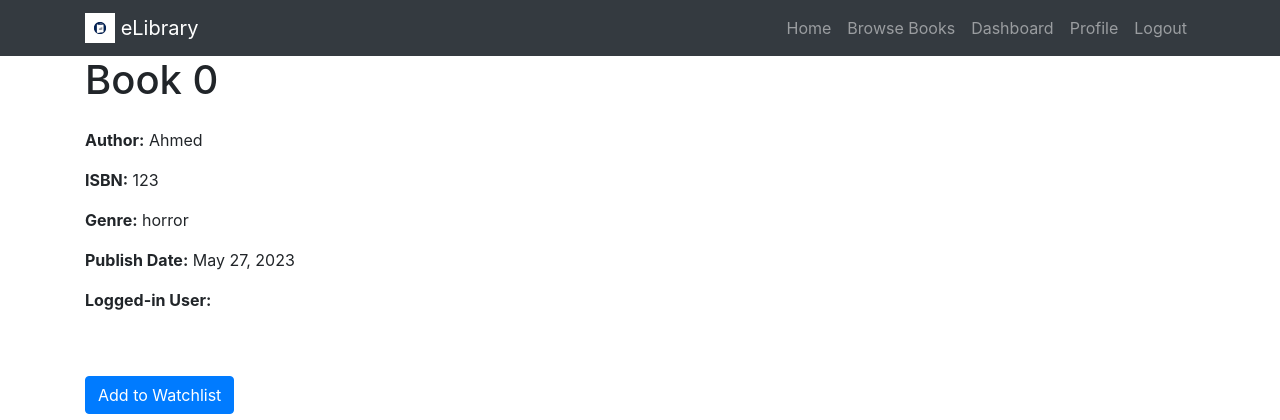
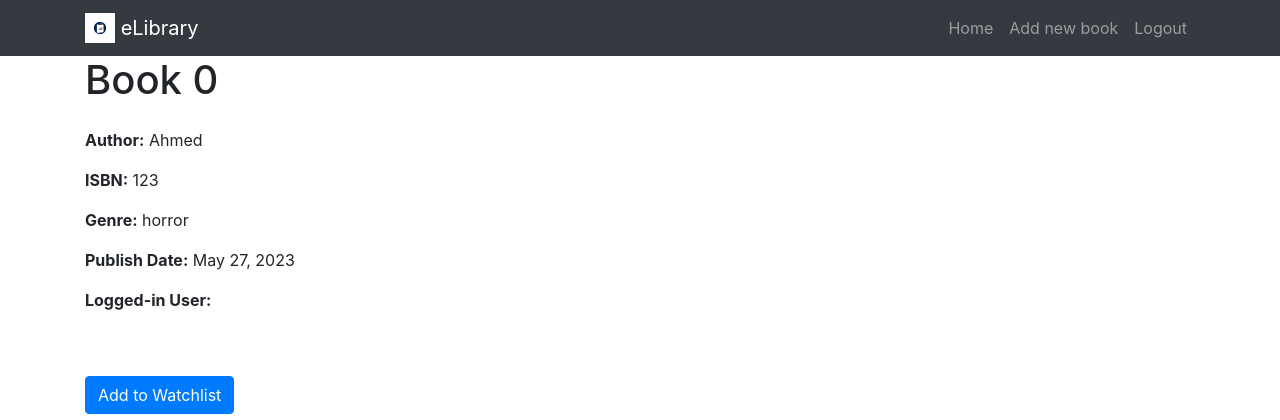
Before and after one commit to AymanBerri/eLibrary, a Django app: a page that uses library_proj/eLibrary/templates/eLibrary/book.html in a window 1280 px wide. Shown: the top 420 px of the page. Run offline with Django 4.2, Linux system fonts and the light colour scheme; data comes from the database, SQL or seed files in the repository; both versions use the stored data as it was after the commit; some libraries are stand-ins or nearby versions.

Commit message:
finished add_page, update_page

```diff
--- a/library_proj/eLibrary/templates/eLibrary/book.html
+++ b/library_proj/eLibrary/templates/eLibrary/book.html
@@ -18,7 +18,7 @@
           <input type="submit" value="Add to Watchlist" class="btn btn-primary mt-5">
         </form>
 
-        <a href="#" class="btn btn-secondary mt-2">Update Book</a>
+        <a href="{% url 'eLibrary:update_book' book.title %}" class="btn btn-secondary mt-2">Update Book</a>
       </div>
     </div>
   </div>
--- a/library_proj/eLibrary/templates/eLibrary/layout.html
+++ b/library_proj/eLibrary/templates/eLibrary/layout.html
@@ -21,13 +21,7 @@
                 <a class="nav-link" href="{% url 'eLibrary:home' %}">Home</a>
             </li>
             <li class="nav-item">
-                <a class="nav-link" href="">Browse Books</a>
-            </li>
-            <li class="nav-item">
-                <a class="nav-link" href="">Dashboard</a>
-            </li>
-            <li class="nav-item">
-                <a class="nav-link" href="">Profile</a>
+                <a class="nav-link" href="{% url 'eLibrary:add_book' %}">Add new book</a>
             </li>
             <li class="nav-item">
                 <a class="nav-link" href="{% url 'eLibrary:logout' %}">Logout</a>
--- a/library_proj/eLibrary/urls.py
+++ b/library_proj/eLibrary/urls.py
@@ -6,8 +6,13 @@
 app_name = 'eLibrary'
 urlpatterns = [
     path('', views.login_view, name='login'),   # First page the user sees
-    path('book/<str:book_title>', views.book_view, name="book_view"),
-    path('register/', views.register_view, name="register"),
-    path('home/', views.home, name='home'),
+    path('book/<str:book_title>', views.book_view, name="book_view"),   #specifc page view
+
+    path('add_book/', views.add_book, name="add_book"),
+    path('book/<str:book_title>/update', views.update_book, name="update_book"),   #update page view
+
+
+    path('register/', views.register_view, name="register"),    #register new user
+    path('home/', views.home, name='home'),     # the list of books
     path('logout/', auth_views.LogoutView.as_view(next_page='eLibrary:login'), name='logout'),  #logs out the user
 ]
--- a/library_proj/eLibrary/views.py
+++ b/library_proj/eLibrary/views.py
@@ -1,3 +1,5 @@
+from datetime import datetime
+from django.contrib.auth.decorators import login_required, user_passes_test
 from django.shortcuts import get_object_or_404, render
 from django.contrib.auth.models import User
 from django.contrib.auth import authenticate, login
@@ -9,12 +11,16 @@
 
 # Create your views here.
 
+@login_required
+@user_passes_test(lambda u: u.is_authenticated, login_url='eLibrary:login') # if user directly puts the home link without loggin in, he is directly directed to login
 def home(request):
     books = Book.objects.all()
 
     return render(request, 'eLibrary/home.html', {
         'books': books,
     })
+
+
 
 def book_view(request, book_title):
     # Retrieve the specific book based on the title
@@ -33,6 +39,41 @@
 
     return render(request, 'eLibrary/book.html', {'book': book})
 
+
+def add_book(request):
+    if request.method == 'POST':
+        title = request.POST['title']
+        author = request.POST['author']
+        isbn = request.POST['isbn']
+        genre = request.POST['genre']
+        publish_date = datetime.strptime(request.POST['publish_date'], '%Y-%m-%d').date()
+
+        # Create a new book object
+        book = Book(title=title, author=author, isbn=isbn, genre=genre, publish_date=publish_date)
+        book.save()
+
+        return redirect('eLibrary:book_view', book_title=book.title)
+
+    return render(request, 'eLibrary/add_book.html')
+
+
+def update_book(request, book_title):
+    book = get_object_or_404(Book, title=book_title)
+
+    if request.method == 'POST':
+        # updating the book
+        book.title = request.POST['title']
+        book.author = request.POST['author']
+        book.isbn = request.POST['isbn']
+        book.genre = request.POST['genre']
+        book.publish_date = datetime.strptime(request.POST['publish_date'], '%Y-%m-%d').date()
+        book.save()
+
+        return redirect('eLibrary:book_view', book_title=book.title)
+
+    return render(request, 'eLibrary/update_book.html', {
+        'book': book
+    })
 
 
 def login_view(request):
```
Also changed, not shown: library_proj/db.sqlite3.
